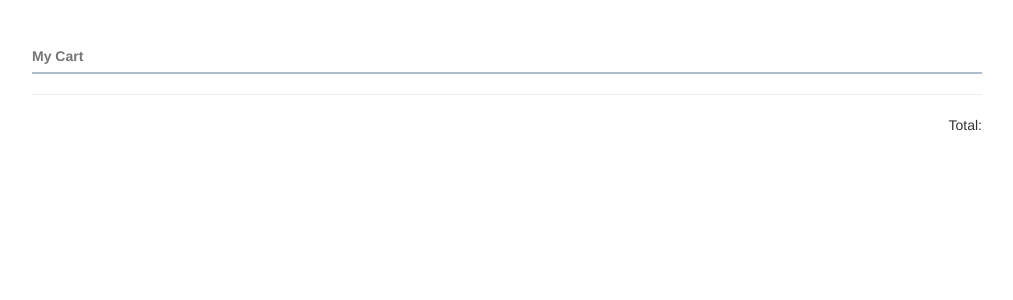
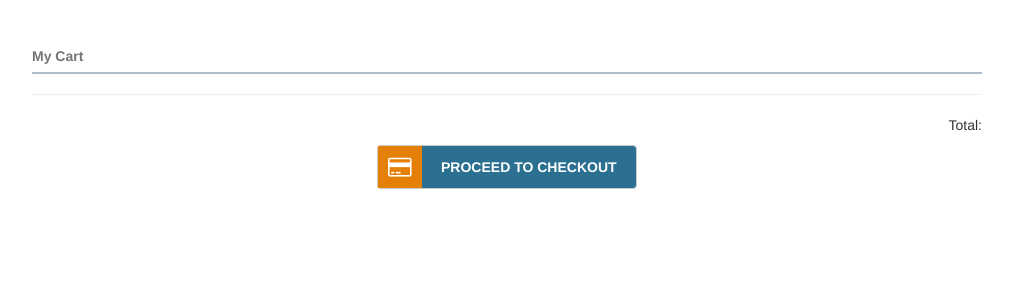
Before and after one commit to MangTomas23/ecommerce, a PHP site: page /cart.php in a window 1280 px wide. Shown: the part 52-352 px from the top of the page, without its empty margins (133-1146 px from the left). Run offline with PHP 8.4, Linux system fonts and the light colour scheme.

Commit message:
Add proceed to checkout button

```diff
--- a/assets/css/home.css
+++ b/assets/css/home.css
@@ -236,6 +236,30 @@ body {
   align-items: flex-end;
 }
 
+.total-container button {
+  align-self: center;
+}
+
 #txtTotal {
   font-weight: 600;
 }
+
+.btn.checkout {
+  padding: 0;
+  background: #2c7091;
+  color: #ffffff;
+  width: 260px;
+  display: flex;
+}
+
+.btn.checkout i {
+  font-size: 22px;
+  padding: 10px;
+  background-color: #e47f08;
+}
+
+.btn.checkout span {
+  font-weight: 600;
+  line-height: 42px;
+  width: 100%;
+}
--- a/cart.php
+++ b/cart.php
@@ -15,6 +15,10 @@ include 'navbar.php';
   <hr>
   <div class="total-container">
     <p class="total">Total: <span id="txtTotal"></span></p>
+    <button type="button" class="btn btn-default checkout" name="button">
+      <i class="fa fa-credit-card"></i>
+      <span>PROCEED TO CHECKOUT</span>
+    </button>
   </div>
 </div>
 
```
